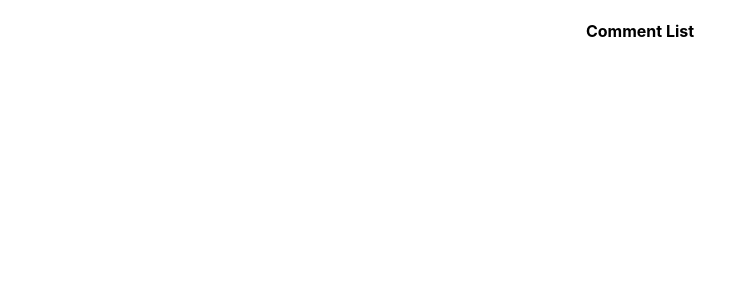
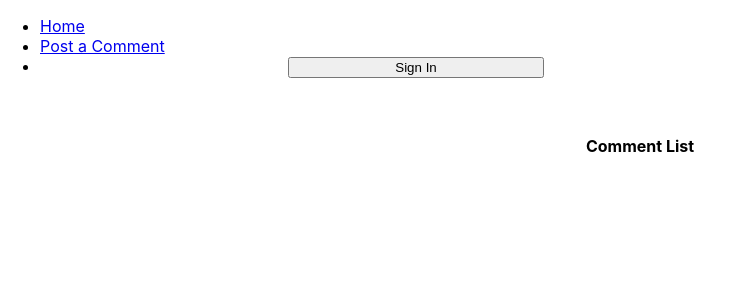
Before and after one commit to aelise17264/testing, a React (Create React App) app: page / in a window 1280 px wide. Shown: the top 300 px of the page, without its empty margins (0-734 px from the left). Built offline with nearby package versions, Linux system fonts and the light colour scheme.

Commit message:
used connect to map state to props & added appropriate sign in or sign out buttons depending on the users authentication

```diff
--- a/package.json
+++ b/package.json
@@ -13,6 +13,7 @@
     "react": "^17.0.2",
     "react-dom": "^17.0.2",
     "react-redux": "^7.2.4",
+    "react-router": "^5.2.0",
     "react-router-dom": "^5.2.0",
     "react-scripts": "4.0.3",
     "redux": "^4.1.0",
--- a/src/Components/App.js
+++ b/src/Components/App.js
@@ -1,12 +1,21 @@
 import React, {Component} from 'react';
 import {Route, Link} from 'react-router-dom';
+import { connect } from 'react-redux';
 import CommentBox from 'Components/CommentBox';
 import CommentList from 'Components/CommentList';
 
 
-export default class App extends Component {
+class App extends Component {
   renderButton(){
-
+    if(this.props.auth){
+      return(
+        <button>Sign Out</button>
+      );
+    }else{
+      return(
+        <button>Sign In</button>
+      )
+    }
   }
 
   renderHeader(){
@@ -28,9 +37,17 @@
   render(){
   return (
     <div className="App">
+    {this.renderHeader()}
       <Route path="/post" component={CommentBox} />
       <Route path="/" exact component={CommentList} />
     </div>
   );
 }
 }
+
+
+function mapStateToProps(state){
+  return {auth: state.auth}
+}
+
+export default connect(mapStateToProps)(App)
```
